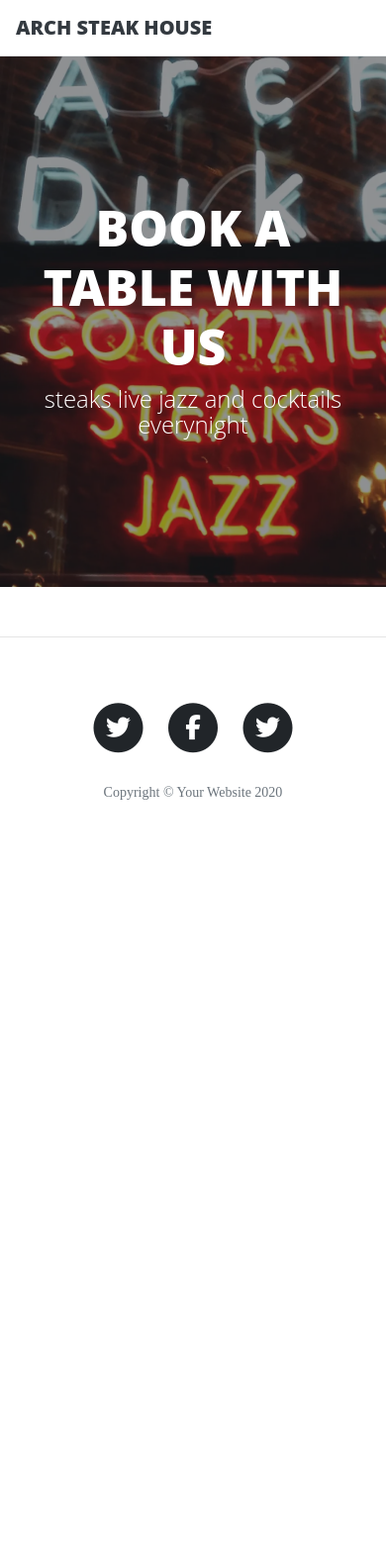
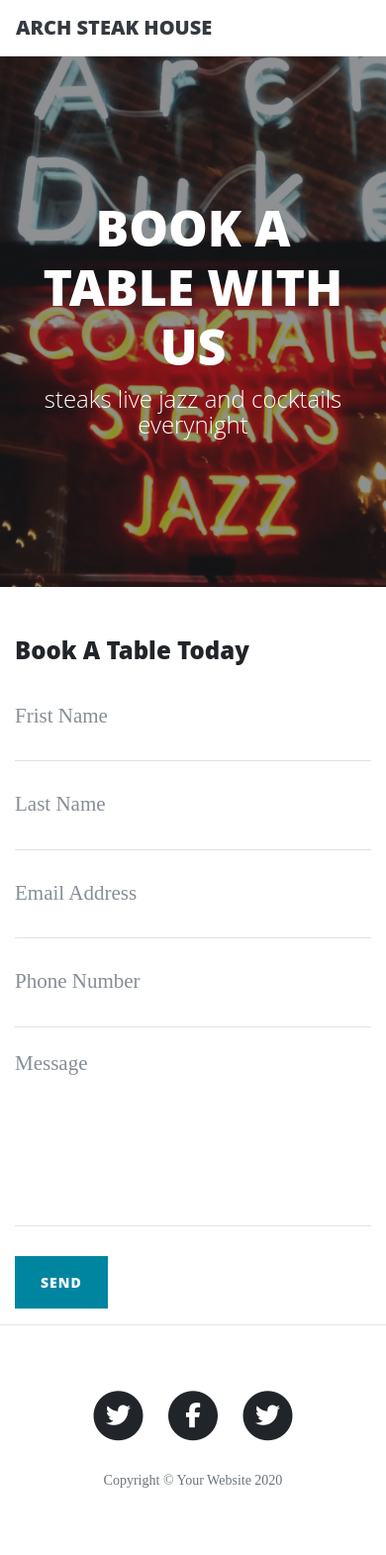
Before and after one commit to FranKBrownn/project-4-The-Archduke-steak-house, a Python web app: template templates/booking.html in a window 390 px wide. Shown: the whole page at 99% size. Before the commit the page ends 808 px from the top, so only its background shows below. Run offline with Jinja, Linux system fonts and the light colour scheme; the template is opened without the code that fills it, so the values that code supplies are empty; some libraries are stand-ins or nearby versions.

Commit message:
added maps and contact information to home page whileadding imeges to the gallary and strating mz booking form

```diff
--- a/templates/booking.html
+++ b/templates/booking.html
@@ -1,6 +1,6 @@
 {% extends "header.html" %}
 {% block header %}
-<header class="masthead" style="background-image: url('{{ url_for('static', filename='img/img_5597.webp') }}')">
+<header class="masthead" style="background-image: url('{{ url_for('static', filename='img/img_5597.webp') }}')" alt="the sign at the entrance of the reesturant">
     <div class="overlay"></div>
     <div class="container">
       <div class="row">
@@ -13,4 +13,51 @@
       </div>
     </div>
   </header>
+  <div class="container">
+    <div class="row">
+      <div class="col-lg-8 col-md-10 mx-auto">
+        <h4>Book A Table Today</h4>
+        <form name="sentMessage" id="contactForm" novalidate>
+          <div class="control-group">
+            <div class="form-group floating-label-form-group controls">
+              <label>First Name</label>
+              <input type="text" class="form-control" placeholder="Frist Name" id="fname" required data-validation-required-message="Please enter your first name.">
+              <p class="help-block text-danger"></p>
+            </div>
+          </div>
+          <div class="control-group">
+            <div class="form-group floating-label-form-group controls">
+              <label>Last Name</label>
+              <input type="text" class="form-control" placeholder="Last Name" id="lname" required data-validation-required-message="Please enter your last name.">
+              <p class="help-block text-danger"></p>
+            </div>
+          </div>
+          <div class="control-group">
+            <div class="form-group floating-label-form-group controls">
+              <label>Email Address</label>
+              <input type="email" class="form-control" placeholder="Email Address" id="email" required data-validation-required-message="Please enter your email address.">
+              <p class="help-block text-danger"></p>
+            </div>
+          </div>
+          <div class="control-group">
+            <div class="form-group col-xs-12 floating-label-form-group controls">
+              <label>Phone Number</label>
+              <input type="tel" class="form-control" placeholder="Phone Number" id="phone" required data-validation-required-message="Please enter your phone number.">
+              <p class="help-block text-danger"></p>
+            </div>
+          </div>
+          <div class="control-group">
+            <div class="form-group floating-label-form-group controls">
+              <label>Message</label>
+              <textarea rows="5" class="form-control" placeholder="Message" id="message" required data-validation-required-message="Please enter a message."></textarea>
+              <p class="help-block text-danger"></p>
+            </div>
+          </div>
+          <br>
+          <div id="success"></div>
+          <button type="submit" class="btn btn-primary" id="sendMessageButton">Send</button>
+        </form>
+      </div>
+    </div>
+  </div>
 {% endblock %}
```
Also changed, not shown: templates/gallery.html (+11 -9 lines), templates/index.html (+27 -7 lines), templates/menu.html (+10 -2 lines), static/img/cheers.jpg (added), static/img/chicken.jpg (added).
